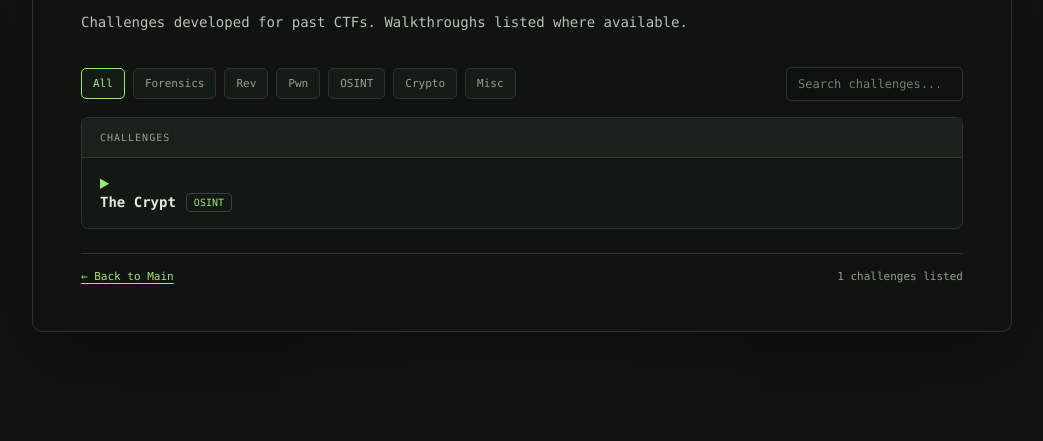
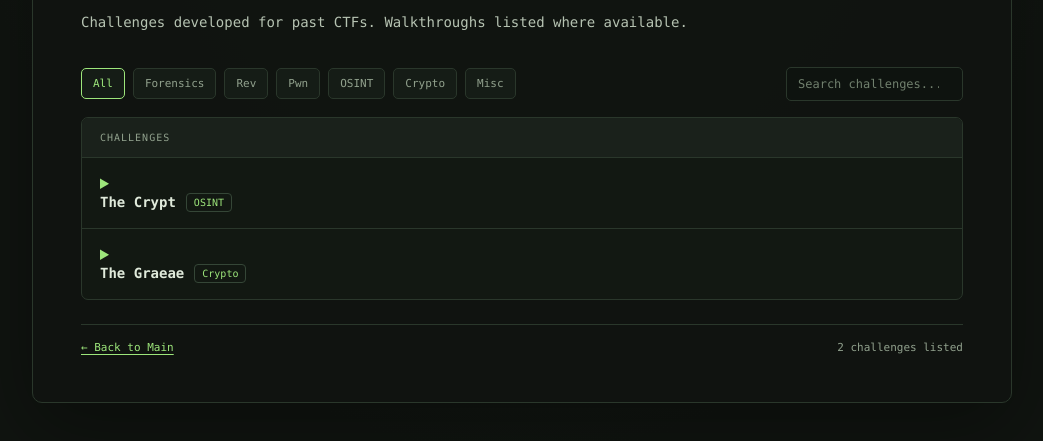
Before and after one commit to DashSyntax/Main_Site, a plain HTML site: page challenges/index.html in a window 1280 px wide. Shown: the part 245-686 px from the top of the page, without its empty margins (118-1161 px from the left). Drawn offline with Linux system fonts and the light colour scheme.

Commit message:
added new crypto chall

```diff
--- a/challenges/challs.json
+++ b/challenges/challs.json
@@ -10,5 +10,15 @@
       "crypt/Report 13.docx",
       "crypt/Report-12-img.jpg"
     ]
+  },
+  {
+    "name": "The Graeae",
+    "category": "Crypto",
+    "description": "The Graeae speak as one... but what do they say?\n <i>(From Hackchester October CTF 'Hack-O-Lantern')</i>",
+    "youtube": "",
+    "flag": "SHhNe2doMHN0c19uM3Yzcl91czNfYV9rM3lfdHcxYzN9",
+    "files": [
+      "graeae/Graeae.txt"
+    ]
   }
 ]
--- a/challenges/index.html
+++ b/challenges/index.html
@@ -549,7 +549,7 @@
       } else {
         walkthrough = document.createElement("span");
         walkthrough.className = "walkthrough";
-        walkthrough.textContent = "Not available";
+        walkthrough.textContent = "Walkthrough video not available";
       }
 
       walkthroughContainer.append(walkthrough);
```
Also changed, not shown: challenges/data/graeae/Graeae.txt (added).
